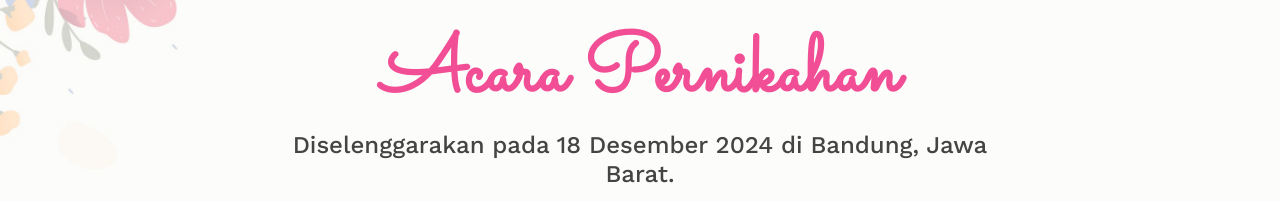
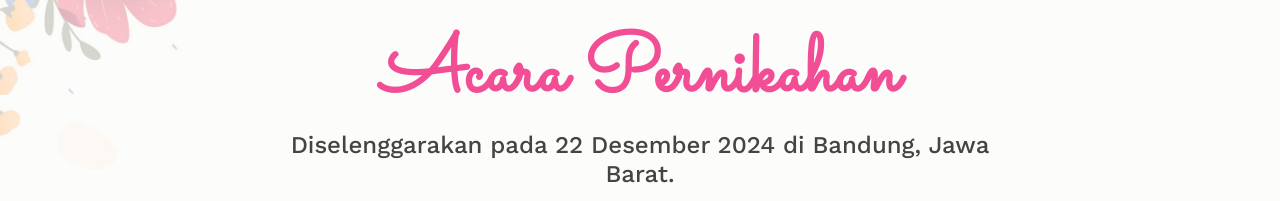
Before and after one commit to lesmana185/wedding, a plain HTML site: page index.html in a window 1280 px wide. Shown: the part 1020-1221 px from the top of the page. Drawn offline with nearby package versions, Linux system fonts and the light colour scheme.

Commit message:
mengganti tgl

```diff
--- a/index.html
+++ b/index.html
@@ -65,7 +65,7 @@
         <div class="row justify-content-center">
           <div class="col-md-8 text-center">
             <h2>Acara Pernikahan</h2>
-            <h3>Diselenggarakan pada 18 Desember 2024 di Bandung, Jawa Barat.</h3>
+            <h3>Diselenggarakan pada 22 Desember 2024 di Bandung, Jawa Barat.</h3>
             <p>Oleh karena itu, dengan segala hormat, kami bermaksud mengundang Bapak/Ibu, Saudara/i untuk hadir pada acara pernikahan kami</p>
           </div>
         </div>
```
